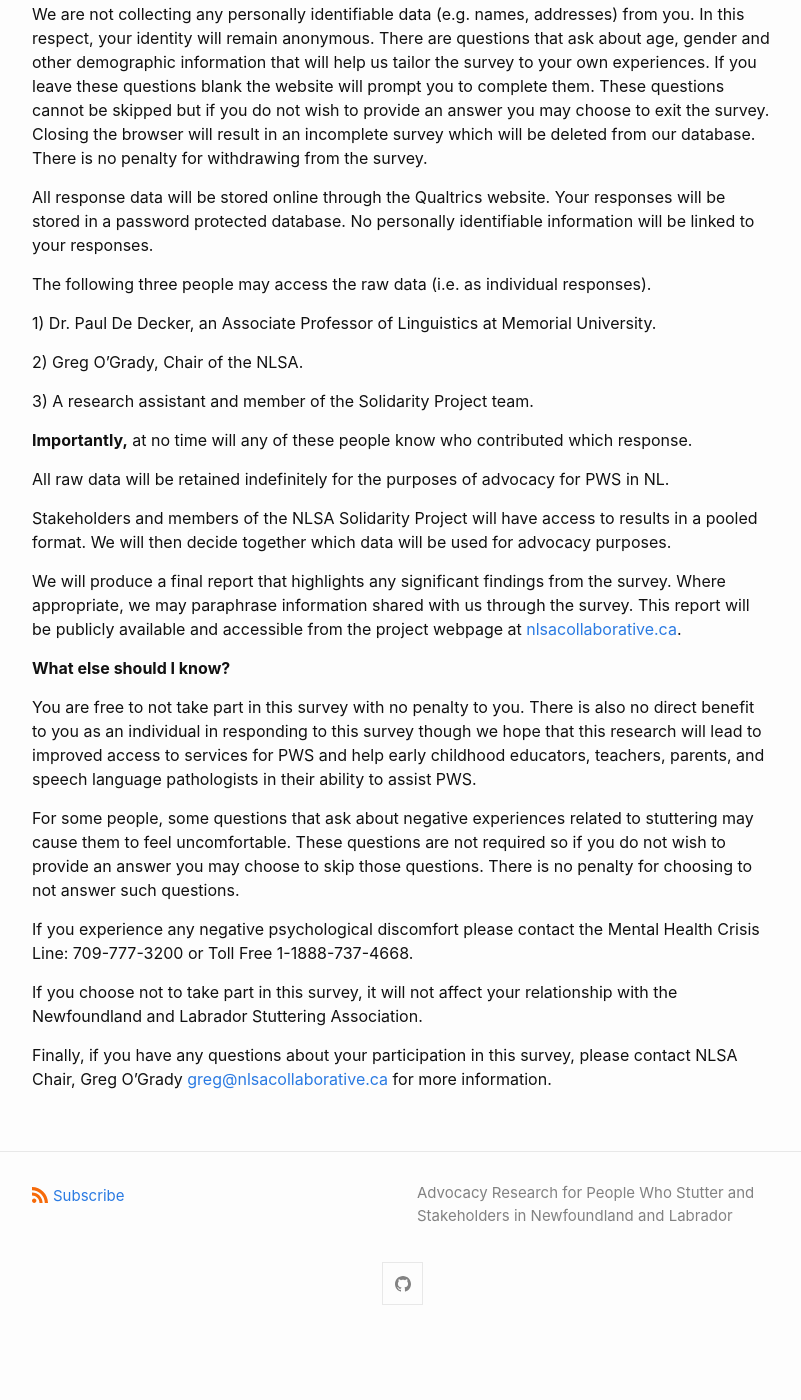
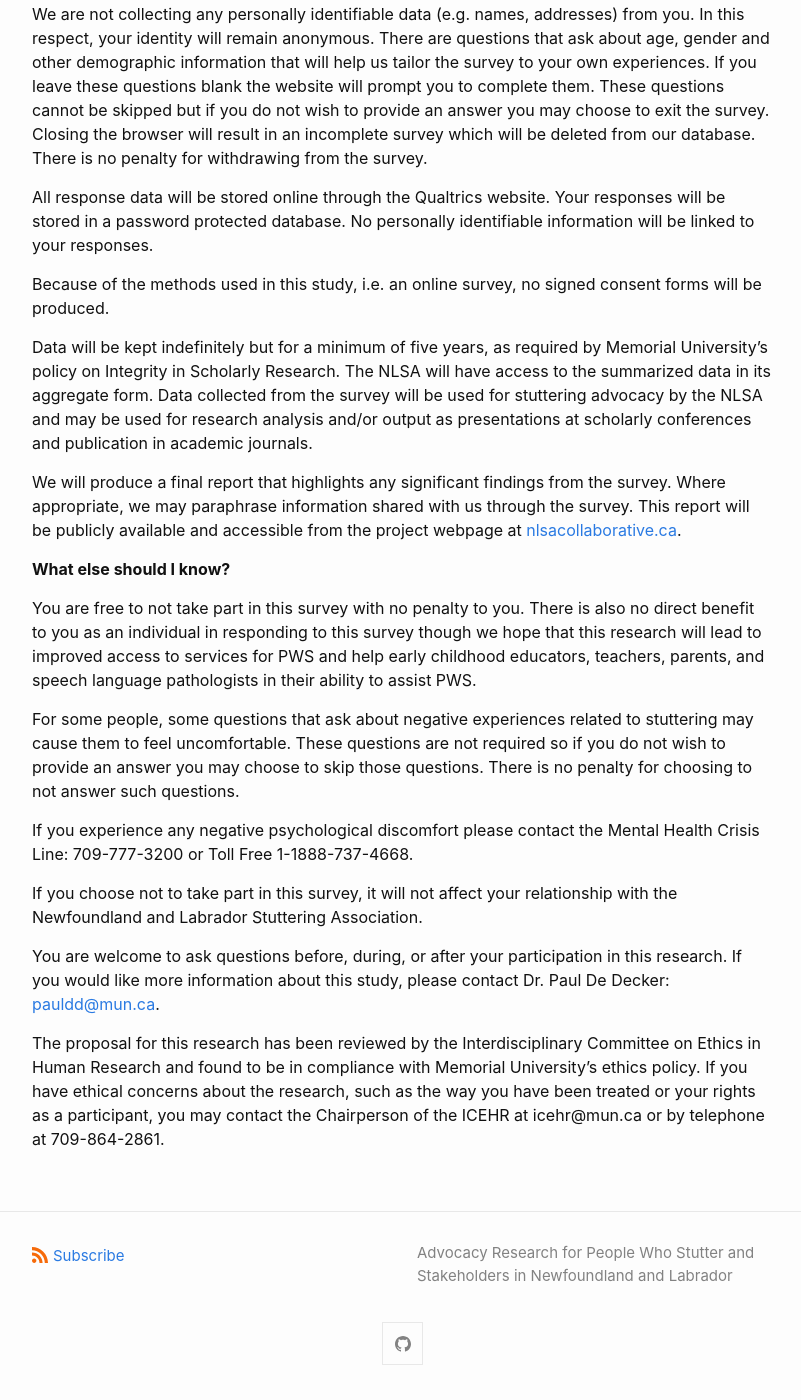
Before and after one commit to pauldedecker/commco-lab, a Jekyll site: the page built from _posts/2021-02-25-survey-barriers-accessibility.md, in a window 1280 px wide and 1400 px high, scrolled down 1143 px. Shown: the whole window, without its empty margins (238-1039 px from the left). Built offline with Jekyll 4.4.1, drawn with Linux system fonts in a browser that asks for light colours; before the commit the page ends 2483 px from its top, so only the background shows below that.

Commit message:
Update 2021-02-25-survey-barriers-accessibility.md

```diff
--- a/_posts/2021-02-25-survey-barriers-accessibility.md
+++ b/_posts/2021-02-25-survey-barriers-accessibility.md
@@ -45,22 +45,9 @@ We are not collecting any personally identifiable data (e.g. names, addresses) f
 
 All response data will be stored online through the Qualtrics website. Your responses will be stored in a password protected database. No personally identifiable information will be linked to your responses.
 
-The following three people may access the raw data (i.e. as individual responses).
+Because of the methods used in this study, i.e. an online survey, no signed consent forms will be produced.
 
-1) Dr. Paul De Decker, an Associate Professor of Linguistics at Memorial University.
-
-2) Greg O’Grady, Chair of the NLSA.
-
-3) A research assistant and member of the Solidarity Project team.
-
-
-
-**Importantly,** at no time will any of these people know who contributed which response.
-
-
-All raw data will be retained indefinitely for the purposes of advocacy for PWS in NL.
-
-Stakeholders and members of the NLSA Solidarity Project will have access to results in a pooled format. We will then decide together which data will be used for advocacy purposes.
+Data will be kept indefinitely but for a minimum of five years, as required by Memorial University’s policy on Integrity in Scholarly Research. The NLSA will have access to the summarized data in its aggregate form. Data collected from the survey will be used for stuttering advocacy by the NLSA and may be used for research analysis and/or output as presentations at scholarly conferences and publication in academic journals.
 
 We will produce a final report that highlights any significant findings from the survey. Where appropriate, we may paraphrase information shared with us through the survey. This report will be publicly available and accessible from the project webpage at [nlsacollaborative.ca](http://nlsacollaborative.ca/).
 
@@ -75,4 +62,6 @@ If you experience any negative psychological discomfort please contact the Menta
 
 If you choose not to take part in this survey, it will not affect your relationship with the Newfoundland and Labrador Stuttering Association.
 
-Finally, if you have any questions about your participation in this survey, please contact NLSA Chair, Greg O'Grady [greg@nlsacollaborative.ca](mailto:greg@nlsacollaborative.ca) for more information.
+You are welcome to ask questions before, during, or after your participation in this research. If you would like more information about this study, please contact Dr. Paul De Decker: [pauldd@mun.ca](mailto:pauldd@mun.ca).
+
+The proposal for this research has been reviewed by the Interdisciplinary Committee on Ethics in Human Research and found to be in compliance with Memorial University’s ethics policy. If you have ethical concerns about the research, such as the way you have been treated or your rights as a participant, you may contact the Chairperson of the ICEHR at icehr@mun.ca or by telephone at 709-864-2861.
```
